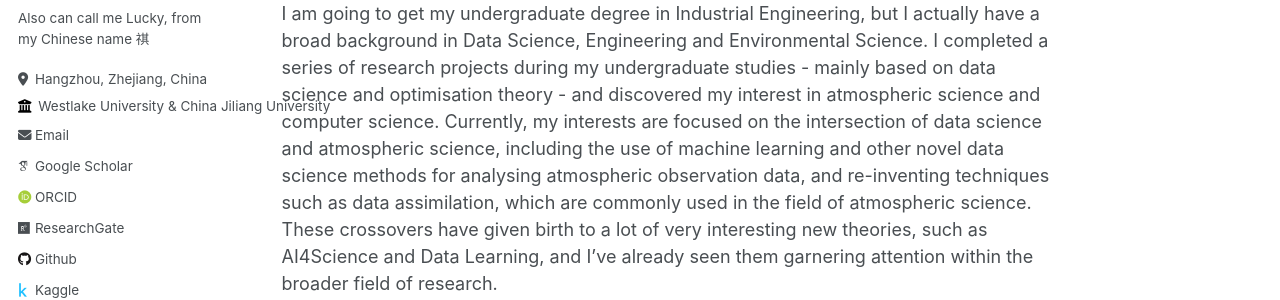
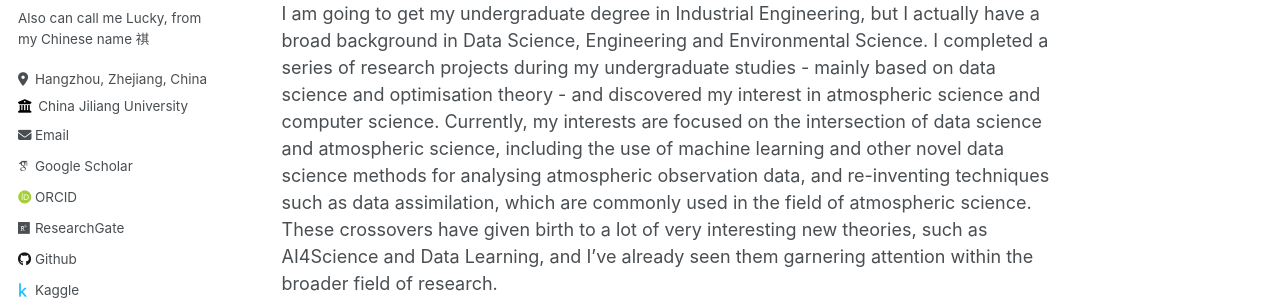
Before and after one commit to thinkswhat/thinkswhat.github.io, a Jekyll site: the page built from _pages/about.md, in a window 1280 px wide. Shown: the part 396-696 px from the top of the page. Built offline with Jekyll 4.4.1, drawn with Linux system fonts in a browser that asks for light colours; some web fonts are replaced.

Commit message:
Update _config.yml

```diff
--- a/_config.yml
+++ b/_config.yml
@@ -17,7 +17,7 @@ author:
   pronouns         : # example: "she/her"
   bio              : "Also can call me Lucky, from my Chinese name 祺"
   location         : "Hangzhou, Zhejiang, China"
-  employer         : "Westlake University & China Jiliang University"
+  employer         : "China Jiliang University"
   url              : "https://thinkswhat.github.io"
   email            : "jianqiy4@gmail.com"
 
```
